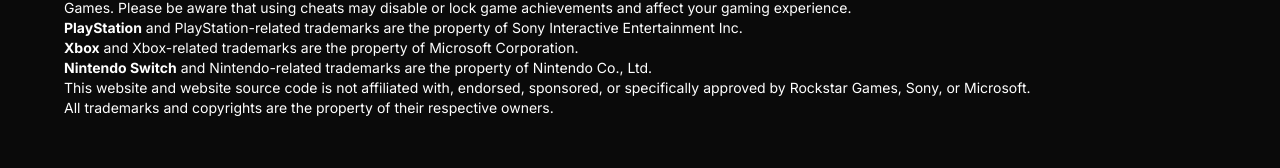
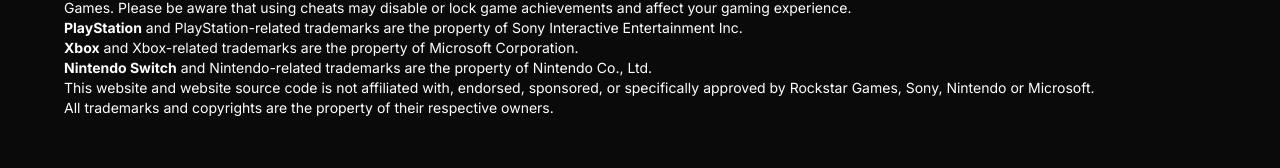
Before and after one commit to GesangPJ/gtacheatdb, a Next.js app: page / in a window 1280 px wide. Shown: the part 562-730 px from the top of the page. Built offline with nearby package versions, Linux system fonts and the light colour scheme; no server answers; the database is empty.

Commit message:
update gtasa page

```diff
--- a/src/app/page.jsx
+++ b/src/app/page.jsx
@@ -97,7 +97,7 @@
         <strong>Nintendo Switch</strong> and Nintendo-related trademarks are the property of Nintendo Co., Ltd.
         </p>
         <p>
-          This website and website source code is not affiliated with, endorsed, sponsored, or specifically approved by Rockstar Games, Sony, or Microsoft.
+          This website and website source code is not affiliated with, endorsed, sponsored, or specifically approved by Rockstar Games, Sony, Nintendo or Microsoft.
         </p>
         <p>
         All trademarks and copyrights are the property of their respective owners.
```
